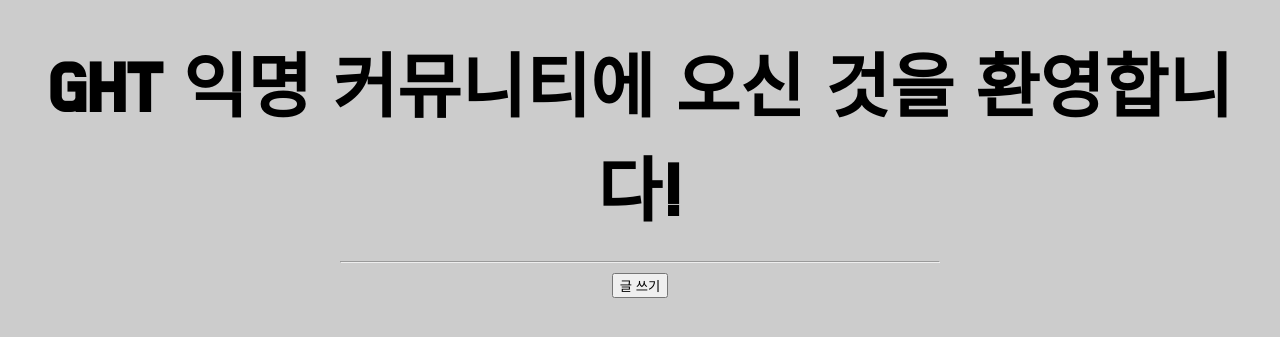
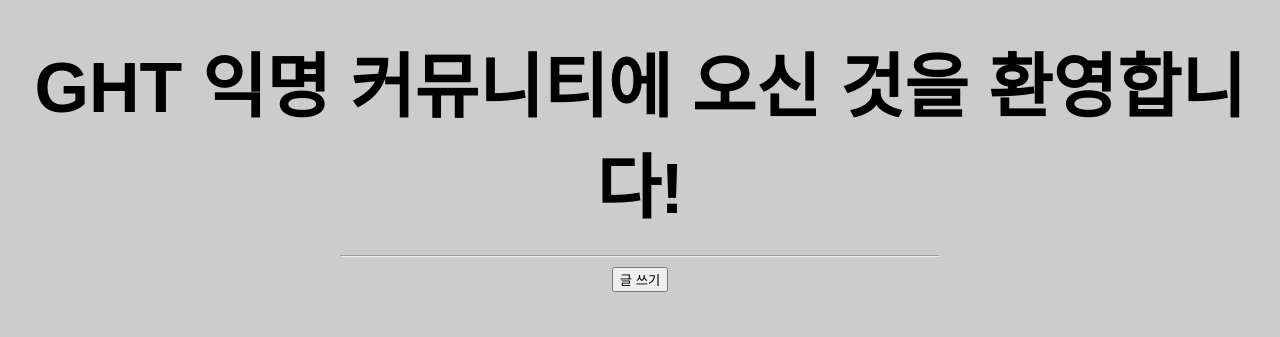
Before and after one commit to HaeengIn/tungtungtungtungtungtungtungtungtung, a Flask app: page / in a window 1280 px wide. Shown: the top 337 px of the page. Run offline with Flask 3, Linux system fonts and the light colour scheme; data that the repository does not hold is empty.

Commit message:
update font, minify code, fix button

```diff
--- a/templates/index.html
+++ b/templates/index.html
@@ -5,18 +5,11 @@
     <meta name="viewport" content="width=device-width, initial-scale=1.0">
     <meta http-equiv="content-type" content="text/html; charset=utf-8">
     <link rel="stylesheet" href="../static/style.min.css" type="text/css" media="all">
-    <title>
-        GHT - 홈
-    </title>
-    <link rel="preconnect" href="https://fonts.googleapis.com">
-    <link rel="preconnect" href="https://fonts.gstatic.com" crossorigin>
-    <link href="https://fonts.googleapis.com/css2?family=Do+Hyeon&display=swap" rel="stylesheet">
+    <title>GHT - 홈</title>
 </head>
 <body>
     <h1>
-        <label>
-            GHT 익명 커뮤니티에 오신 것을 환영합니다!
-        </label>
+        <label>GHT 익명 커뮤니티에 오신 것을 환영합니다!</label>
     </h1>
     <div class='contents'>
         <ul>
@@ -27,7 +20,8 @@
             {% endfor %}
         </ul>
         <hr>
-        <input type="button" value="글 쓰기" onclick="location.href='write'" />
+        <button onclick="location.href='/write'">글 쓰기</button>
+
     </div>
     <script src="../static/script.min.js"></script>
 </body>
```
